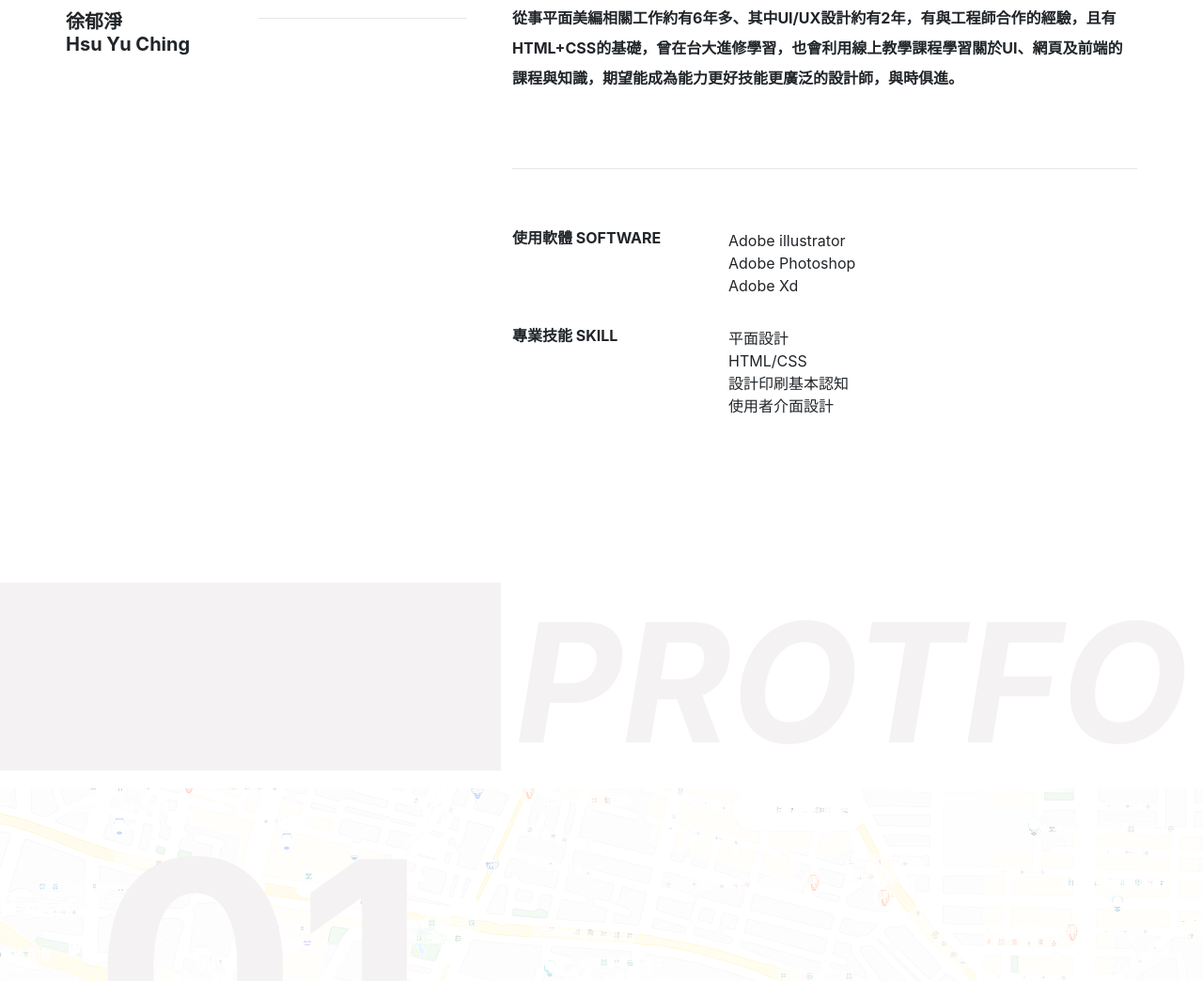
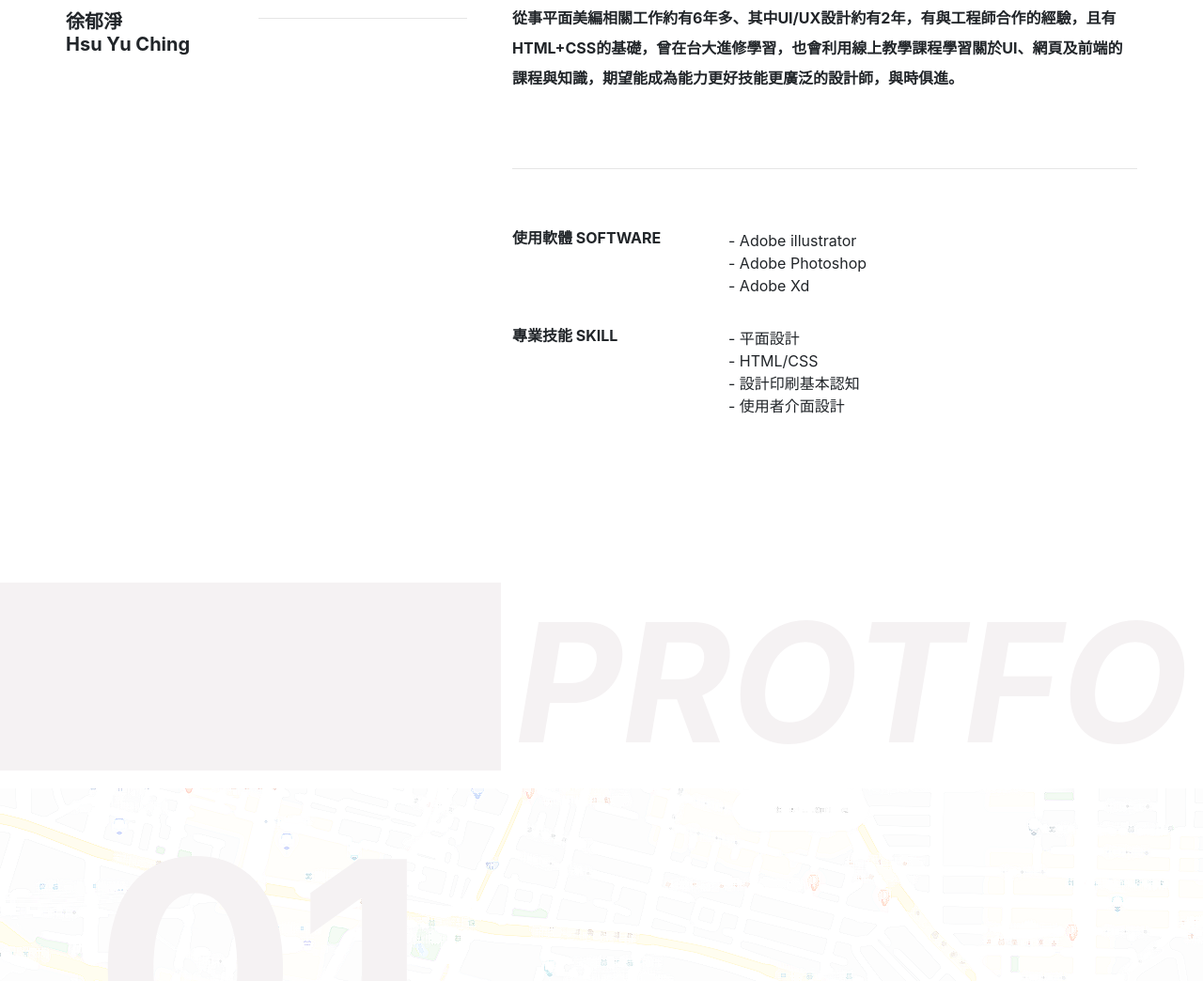
Before and after one commit to yuching714/yuching714.github.io, a plain HTML site: page index.html in a window 1280 px wide. Shown: the part 1316-2360 px from the top of the page at 94% size. Drawn offline with nearby package versions, Linux system fonts and the light colour scheme.

Commit message:
Add files via upload

```diff
--- a/index.html
+++ b/index.html
@@ -108,9 +108,9 @@
             </div>
             <div class="col-md-5 mb-3 px-0">
                 <ul class="list">
-                    <li>Adobe illustrator </li>
-                    <li>Adobe Photoshop</li>
-                    <li>Adobe Xd</li>
+                    <li>- Adobe illustrator </li>
+                    <li>- Adobe Photoshop</li>
+                    <li>- Adobe Xd</li>
                 </ul>
             </div>
 
@@ -120,10 +120,10 @@
             </div>
             <div class="col-md-5 mb-3 px-0">
                 <ul class="list">
-                    <li>平面設計</li>
-                    <li>HTML/CSS</li>
-                    <li>設計印刷基本認知</li>
-                    <li>使用者介面設計</li>
+                    <li>- 平面設計</li>
+                    <li>- HTML/CSS</li>
+                    <li>- 設計印刷基本認知</li>
+                    <li>- 使用者介面設計</li>
                 </ul>
             </div>
             <div class="w-100 my-5"></div>
```
